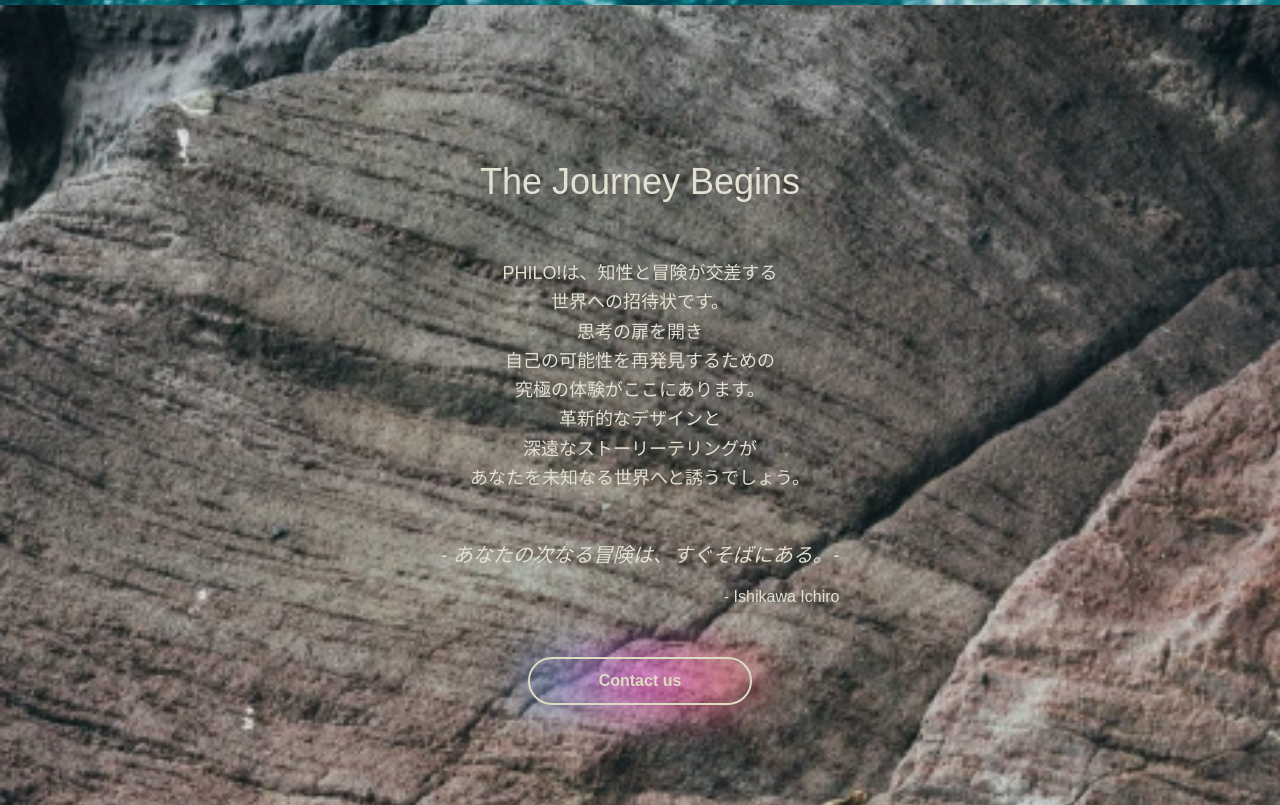
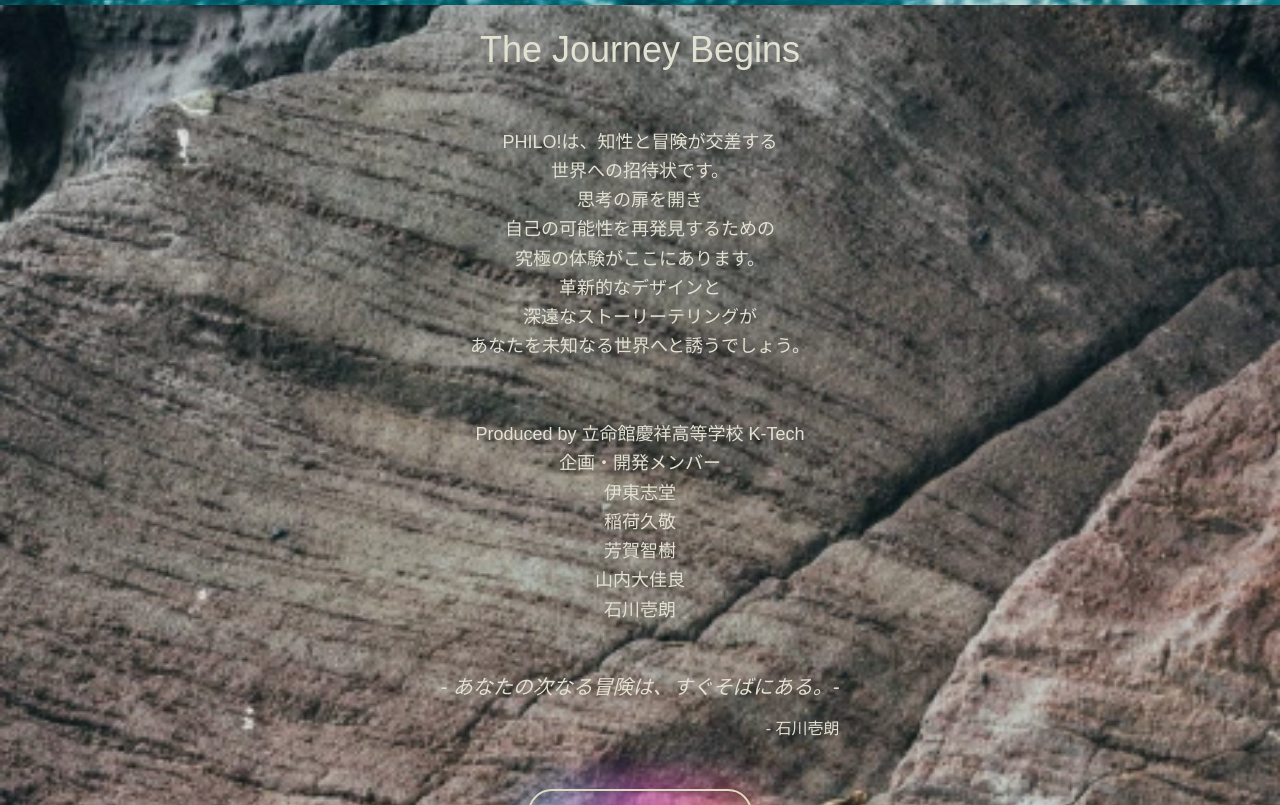
Before and after one commit to Rei2718/philo-official-site, a Next.js app: page / in a window 1280 px wide. Shown: the part 3860-4665 px from the top of the page. Built offline with nearby package versions, Linux system fonts and the light colour scheme; a web font is replaced by a local one.

Commit message:
ContactSection.tsx の更新

```diff
--- a/components/components/section/ContactSection.tsx
+++ b/components/components/section/ContactSection.tsx
@@ -38,13 +38,29 @@ export default function ContactSection() {
           深遠なストーリーテリングが
           <br />
           あなたを未知なる世界へと誘うでしょう。
+          <br />
+          <br />
+          <br />
+          Produced by 立命館慶祥高等学校 K-Tech
+          <br />
+          企画・開発メンバー
+          <br />
+          伊東志堂
+          <br />
+          稲荷久敬
+          <br />
+          芳賀智樹
+          <br />
+          山内大佳良
+          <br />
+          石川壱朗
         </p>
 
         <blockquote className="py-12">
           <p className="max-w-3xl text-md md:text-lg lg:text-xl mb-4 italic">
             - あなたの次なる冒険は、すぐそばにある。-
           </p>
-          <footer className="mt-4 text-right">- Ishikawa Ichiro</footer>
+          <footer className="mt-4 text-right">- 石川壱朗</footer>
         </blockquote>
 
         {/* Contactボタン */}
```
